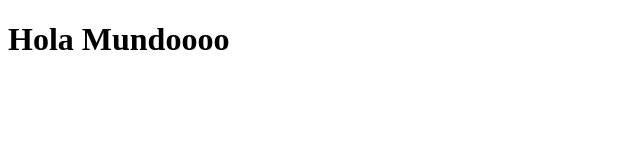
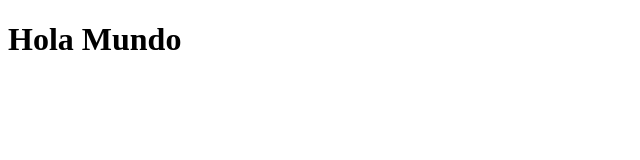
Before and after one commit to Nino029/PracticaFinalDevops, a plain HTML site: page index.html in a window 1280 px wide. Shown: the full height of the page, 0-640 px from the left. Drawn offline with Linux system fonts and the light colour scheme.

Commit message:
commitComprobado

```diff
--- a/index.html
+++ b/index.html
@@ -6,6 +6,6 @@
     <title>Hola Mundo</title>
 </head>
 <body>
-    <h1>Hola Mundoooo</h1>
+    <h1>Hola Mundo</h1>
 </body>
 </html>
```
